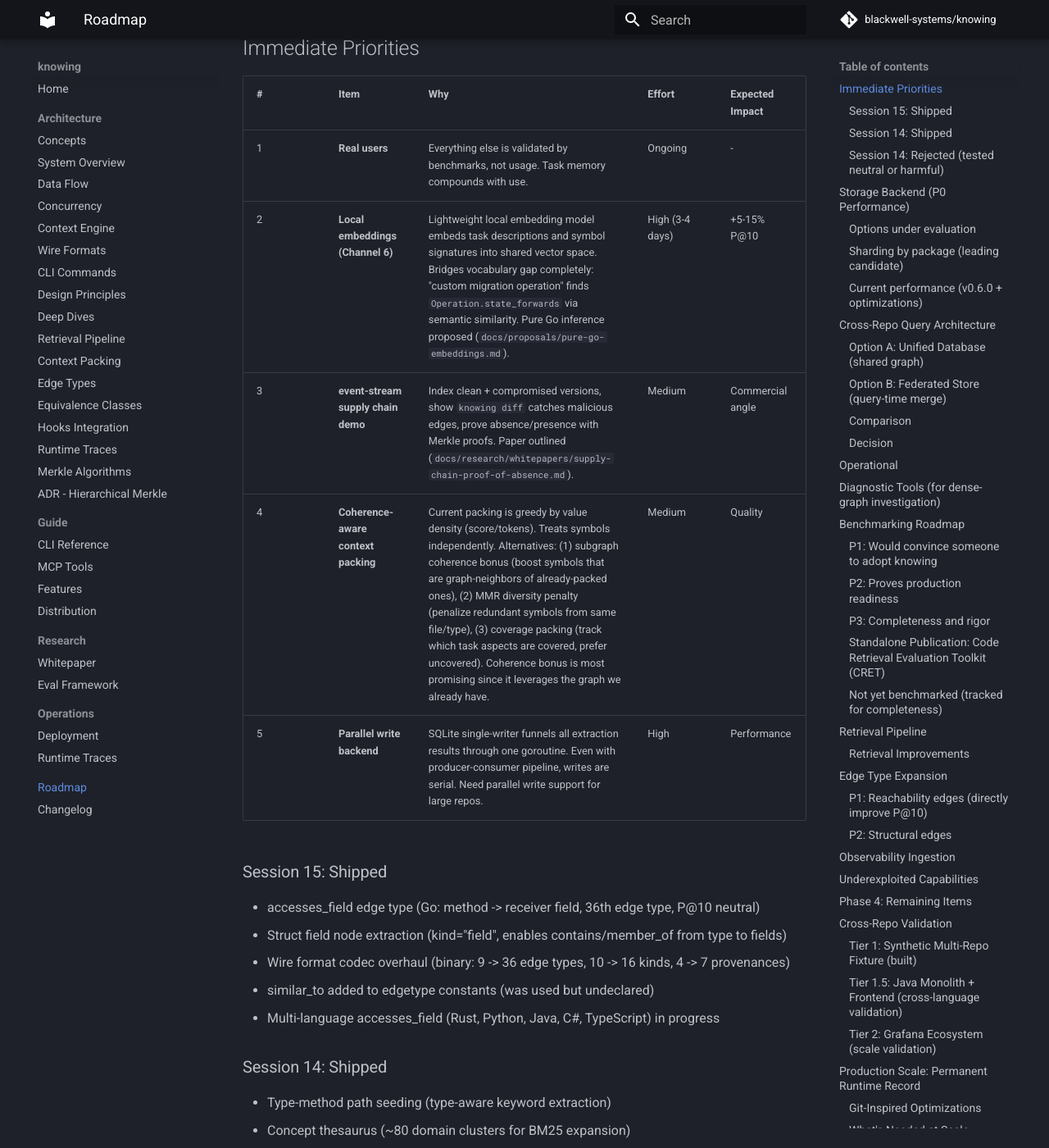
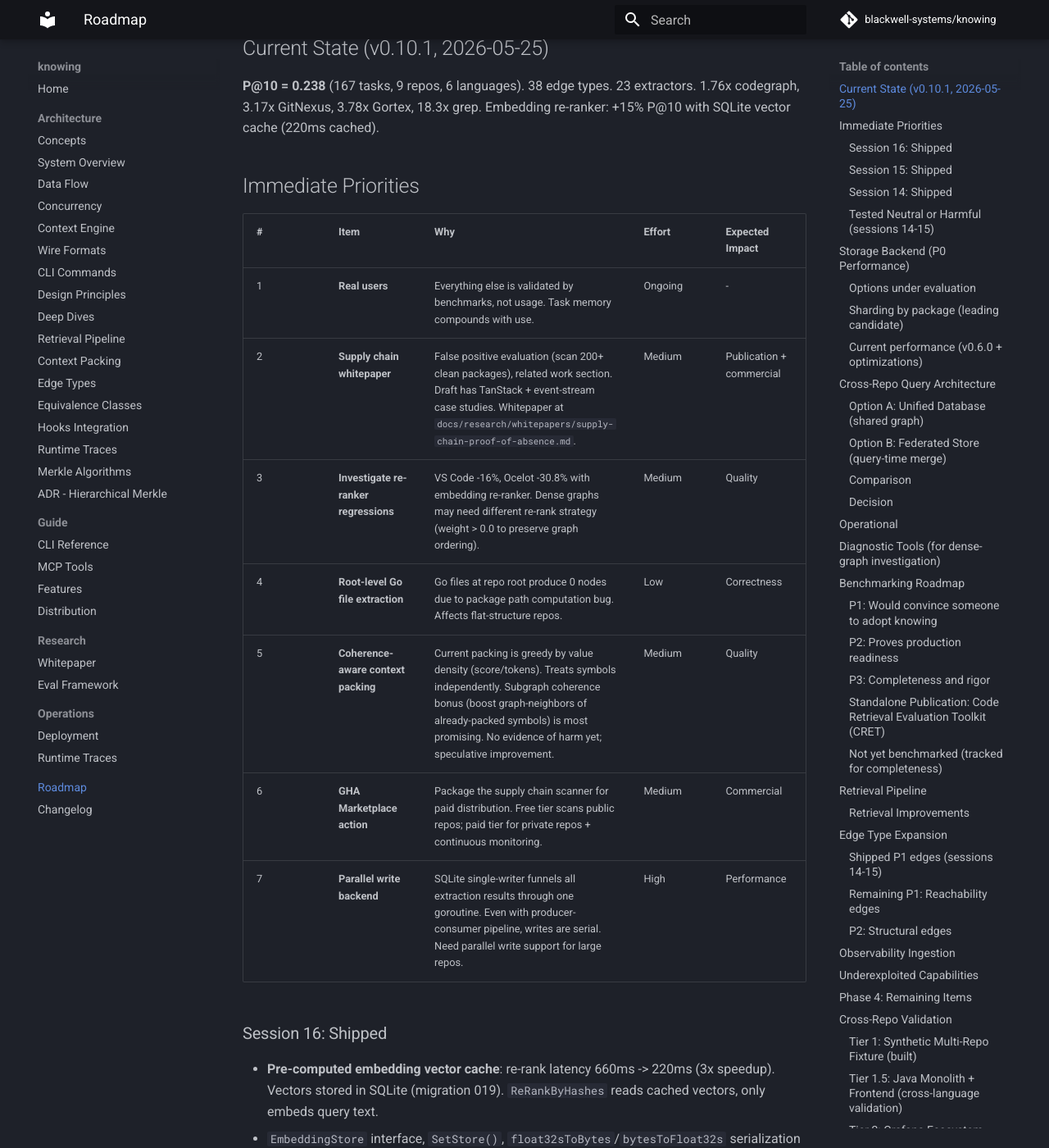
Before and after one commit to blackwell-systems/knowing, an MkDocs documentation site: the page built from docs/roadmap.md, in a window 1280 px wide and 1400 px high, scrolled down 204 px. Shown: the whole window at 82% size. Built offline with MkDocs 1.6.1 and Material for MkDocs 9.7.7, drawn with Linux system fonts in a browser that asks for light colours; comment, search, counter and statistics services are not loaded; some of the changed text lies outside the part shown.

Commit message:
docs: update roadmap with current state and session 15-16 shipped items
- Current state: P@10=0.238, 38 edge types, 9 repos
- Session 16 shipped: vector cache, 43 tests, embedding-reranker.md
- Session 15 shipped: re-ranker, supply chain, accesses_field, scanners
- Priorities reordered: whitepaper, re-ranker regressions, root-level Go bug
- Edge type section: 34 -> 38, shipped P1 edges listed, remaining trimmed
- Retrieval section: updated numbers and key findings
- Tested neutral list: added embeddings as Channel 3, blended re-rank, accesses_field, LSP enrichment

```diff
--- a/docs/roadmap.md
+++ b/docs/roadmap.md
@@ -1,24 +1,45 @@
 # Roadmap
 
 What's shipped is in the [changelog](CHANGELOG.md). This document covers what's next.
+
+## Current State (v0.10.1, 2026-05-25)
+
+**P@10 = 0.238** (167 tasks, 9 repos, 6 languages). 38 edge types. 23 extractors.
+1.76x codegraph, 3.17x GitNexus, 3.78x Gortex, 18.3x grep.
+Embedding re-ranker: +15% P@10 with SQLite vector cache (220ms cached).
 
 ## Immediate Priorities
 
 | # | Item | Why | Effort | Expected Impact |
 |---|------|-----|--------|-----------------|
 | 1 | **Real users** | Everything else is validated by benchmarks, not usage. Task memory compounds with use. | Ongoing | - |
-| 2 | **Local embeddings (Channel 6)** | Lightweight local embedding model embeds task descriptions and symbol signatures into shared vector space. Bridges vocabulary gap completely: "custom migration operation" finds `Operation.state_forwards` via semantic similarity. Pure Go inference proposed (`docs/proposals/pure-go-embeddings.md`). | High (3-4 days) | +5-15% P@10 |
-| 3 | **event-stream supply chain demo** | Index clean + compromised versions, show `knowing diff` catches malicious edges, prove absence/presence with Merkle proofs. Paper outlined (`docs/research/whitepapers/supply-chain-proof-of-absence.md`). | Medium | Commercial angle |
-| 4 | **Coherence-aware context packing** | Current packing is greedy by value density (score/tokens). Treats symbols independently. Alternatives: (1) subgraph coherence bonus (boost symbols that are graph-neighbors of already-packed ones), (2) MMR diversity penalty (penalize redundant symbols from same file/type), (3) coverage packing (track which task aspects are covered, prefer uncovered). Coherence bonus is most promising since it leverages the graph we already have. | Medium | Quality |
-| 5 | **Parallel write backend** | SQLite single-writer funnels all extraction results through one goroutine. Even with producer-consumer pipeline, writes are serial. Need parallel write support for large repos. | High | Performance |
+| 2 | **Supply chain whitepaper** | False positive evaluation (scan 200+ clean packages), related work section. Draft has TanStack + event-stream case studies. Whitepaper at `docs/research/whitepapers/supply-chain-proof-of-absence.md`. | Medium | Publication + commercial |
+| 3 | **Investigate re-ranker regressions** | VS Code -16%, Ocelot -30.8% with embedding re-ranker. Dense graphs may need different re-rank strategy (weight > 0.0 to preserve graph ordering). | Medium | Quality |
+| 4 | **Root-level Go file extraction** | Go files at repo root produce 0 nodes due to package path computation bug. Affects flat-structure repos. | Low | Correctness |
+| 5 | **Coherence-aware context packing** | Current packing is greedy by value density (score/tokens). Treats symbols independently. Subgraph coherence bonus (boost graph-neighbors of already-packed symbols) is most promising. No evidence of harm yet; speculative improvement. | Medium | Quality |
+| 6 | **GHA Marketplace action** | Package the supply chain scanner for paid distribution. Free tier scans public repos; paid tier for private repos + continuous monitoring. | Medium | Commercial |
+| 7 | **Parallel write backend** | SQLite single-writer funnels all extraction results through one goroutine. Even with producer-consumer pipeline, writes are serial. Need parallel write support for large repos. | High | Performance |
+
+### Session 16: Shipped
+
+- **Pre-computed embedding vector cache**: re-rank latency 660ms -> 220ms (3x speedup). Vectors stored in SQLite (migration 019). `ReRankByHashes` reads cached vectors, only embeds query text.
+- `EmbeddingStore` interface, `SetStore()`, `float32sToBytes`/`bytesToFloat32s` serialization
+- `VectorReRanker.ReRankByHashes` for hash-based cache-first re-ranking
+- 43 new unit tests across 4 packages (embedding, store, context, diff/isolation)
+- Latency profiling test (`internal/embedding/latency_test.go`)
+- Architecture doc: `docs/architecture/embedding-reranker.md`
+- Updated all docs with current numbers (P@10=0.238, 38 edge types, 9 repos, re-ranker)
+- Proposal status: pure-go-embeddings.md marked SHIPPED, Phase 2 no longer needed
 
 ### Session 15: Shipped
 
-- accesses_field edge type (Go: method -> receiver field, 36th edge type, P@10 neutral)
-- Struct field node extraction (kind="field", enables contains/member_of from type to fields)
-- Wire format codec overhaul (binary: 9 -> 36 edge types, 10 -> 16 kinds, 4 -> 7 provenances)
-- similar_to added to edgetype constants (was used but undeclared)
-- Multi-language accesses_field (Rust, Python, Java, C#, TypeScript) in progress
+- **Embedding re-ranker**: +15% P@10, +18.3% R@10 on full 167-task corpus. jina-code model via hugot pure-Go ONNX. Pure re-rank (weight=0.0) validated optimal.
+- **Supply chain detection**: `reads_env` (37th), `executes_process` (38th) edge types across 5 languages. `knowing audit-supply-chain` CLI. Isolation scoring. Verified on TanStack + event-stream patterns.
+- **accesses_field** edge type (36th): 6 languages (Go, Rust, Python, Java, C#, TypeScript)
+- Wire format codec overhaul (binary: 9 -> 38 edge types, 10 -> 18 kinds, 4 -> 7 provenances)
+- Three automated scanners (npm, PyPI, Maven Central) on GitHub Actions
+- Attack detection registry (`demos/supply-chain-attacks/`)
+- v0.9.0, v0.10.0, v0.10.1 released
 
 ### Session 14: Shipped
 
@@ -29,18 +50,19 @@ What's shipped is in the [changelog](CHANGELOG.md). This document covers what's
 - Self-adapting PreferTypeSeeds (density-adaptive retrieval for >40K nodes)
 - Phrase-boosted BM25 from adjacent Components
 - TypeScript export_statement fix (was silently dropping all exported declarations)
-- --edge-types ablation filter, BENCH_EXCLUDE_EDGES, BENCH_BFS_DEPTH diagnostic tools
 
-### Session 14: Rejected (tested neutral or harmful)
+### Tested Neutral or Harmful (sessions 14-15)
 
 | Approach | Why neutral |
 |----------|-------------|
+| **Embeddings as Channel 3** (seed source) | Three models neutral: find same symbols as BM25. Architecture was wrong. |
+| **Blended re-rank** (weight > 0.0) | Pure re-rank (weight=0.0) wins P@10/R@10. Blending preserves MRR but sacrifices recall. |
 | **Call-chain seeding** | Callees already reachable via RWR traversal; diffuses probability mass |
-| **File-scoped co-retrieval** | File siblings already reachable via contains/member_of edges |
-| **AND-semantics path matching** | Ground truth symbols don't contain all task terms in their QN |
 | **Hub dampening** | No effect on VS Code (0.095 unchanged at any threshold) |
 | **BFS depth reduction** | No effect (depth 2/3/4 all produce same P@10) |
 | **Expanded framework thesaurus** ("backend"->"base") | Hurts: too noisy for BM25 |
+| **accesses_field for P@10** | Neutral: fields already reachable via call edges. Adds graph completeness, not retrieval. |
+| **LSP enrichment for P@10** | Neutral: upgrades confidence but RWR weights by edge type, not confidence. |
 
 ## Storage Backend (P0 Performance)
 
@@ -233,9 +255,9 @@ context retrieval. Full proposal: [docs/proposals/code-retrieval-eval-toolkit.md
 ## Retrieval Pipeline
 
 Current results: see [bench/cross-system/FINDINGS.md](../bench/cross-system/FINDINGS.md).
-P@10=0.210 (Run 25, 167 tasks, 9 repos). 1.56x vs codegraph, 2.80x vs GitNexus, 3.33x vs Gortex, 16.2x vs grep. Query latency 2ms on k8s (with adjacency cache).
+P@10=0.238 (Run 26, 167 tasks, 9 repos). 1.76x vs codegraph, 3.17x vs GitNexus, 3.78x vs Gortex, 18.3x vs grep. Query latency 2ms on k8s (with adjacency cache). Embedding re-ranker adds 220ms (cached vectors).
 
-**Key finding (session 13):** 32-config parameter sweep + 6-point doc weight sweep proved P@10 is entirely reachability-determined. No parameter tuning moves it. Only new edges or new seed sources improve retrieval.
+**Key findings:** (1) 32-config parameter sweep proved P@10 is reachability-determined; ranking parameters are irrelevant. (2) Embedding re-ranker (+15% P@10) is the exception: it doesn't change reachability but reorders graph-surfaced candidates by semantic relevance. Architecture matters more than model.
 
 ### Retrieval Improvements
 
@@ -250,22 +272,28 @@ P@10=0.210 (Run 25, 167 tasks, 9 repos). 1.56x vs codegraph, 2.80x vs GitNexus,
 
 ## Edge Type Expansion
 
-34 edge types shipped. See [Edge Types Reference](architecture/edge-types.md) and [CHANGELOG](CHANGELOG.md) for full details.
+38 edge types shipped. See [Edge Types Reference](architecture/edge-types.md) and [CHANGELOG](CHANGELOG.md) for full details. Recent additions: `accesses_field` (36th, 6 languages), `reads_env` (37th, supply chain), `executes_process` (38th, supply chain).
 
-### P1: Reachability edges (directly improve P@10)
+### Shipped P1 edges (sessions 14-15)
 
-These edges bridge the 45.6% of unreachable ground truth symbols (407/893). Each creates new paths from keyword seeds to previously-disconnected subgraphs. Prioritized by breadth of applicability across languages.
+| Edge Type | Status | Impact |
+|-----------|--------|--------|
+| `co_tested_with` | Shipped (session 14) | Lateral connections between co-tested symbols |
+| `type_hint_of` | Shipped (session 14) | Parameter type annotations across 6 languages |
+| `accesses_field` | Shipped (session 15) | Method -> struct field access across 6 languages. P@10 neutral but adds graph completeness. |
+| `reads_env` | Shipped (session 15) | Function -> env var (supply chain detection) |
+| `executes_process` | Shipped (session 15) | Function -> process spawning (supply chain detection) |
 
-| # | Edge Type | What it connects | Languages | Expected Impact | Effort |
-|---|-----------|-----------------|-----------|-----------------|--------|
-| 1 | **`implements_interface` propagation** | When function accepts interface type, connect to all concrete implementors. If `func Handle(c Cache)` exists and `RedisCache implements Cache`, create edge from `Handle` to `RedisCache`. Currently only Go has partial support; needs full cross-language extraction. | Go, Java, TypeScript, C#, Rust (traits) | +3-8% P@10 (bridges k8s 71, django 117 unreachable) | Medium |
-| 2 | **`co_tested_with`** | Symbols imported/used in the same test file are functionally related. If `TestCacheIntegration` imports both `RedisCache` and `BaseCache`, create lateral edge between them. Bridges otherwise-disconnected symbols that serve the same feature. | All (test file detection is universal) | +2-5% P@10 (k8s has 58K tests edges; lateral connections between tested symbols) | Medium |
-| 3 | **`type_hint_of`** | Function parameter type annotations create usage edges that aren't calls. `def process(cache: BaseCache)` means `process` depends on `BaseCache`. Invisible to call-graph extraction but structurally meaningful. | Python, TypeScript, Java, Rust, Go, C# | +2-5% P@10 (bridges django 117 unreachable: many functions accept base types as params) | Medium |
+### Remaining P1: Reachability edges
 
-**Why these matter (failure analysis, session 14):**
-- Django: 117/192 ground truth symbols unreachable. Root cause: framework base classes (`BaseCache`, `BaseDatabaseWrapper`, `Operation`) are referenced by type hint and interface contract, not by direct call. Seeds find concrete implementations but can't walk to the base class.
-- Kubernetes: 71/116 unreachable. Root cause: interface-heavy architecture where functions accept interfaces (`runtime.Object`, `Informer`) but ground truth is the concrete implementations. Interface propagation would bridge these.
-- Kafka: 50/93 unreachable. Root cause: consumer/producer patterns where coordinator classes are referenced via type parameters and configuration, not direct calls.
+| # | Edge Type | What it connects | Expected Impact | Effort |
+|---|-----------|-----------------|-----------------|--------|
+| 1 | **`implements_interface` propagation** | When function accepts interface type, connect to all concrete implementors. Currently only Go has partial support; needs full cross-language extraction. | +3-8% P@10 (bridges k8s 71, django 117 unreachable) | Medium |
+
+**Remaining failure analysis (sessions 13-14):**
+- Django: 117/192 ground truth symbols unreachable. Root cause: framework base classes referenced by type hint and interface contract, not direct call.
+- Kubernetes: 71/116 unreachable. Root cause: interface-heavy architecture where functions accept interfaces but ground truth is concrete implementations.
+- Kafka: 50/93 unreachable. Root cause: consumer/producer patterns referenced via type parameters and configuration.
 
 ### P2: Structural edges
 
```
